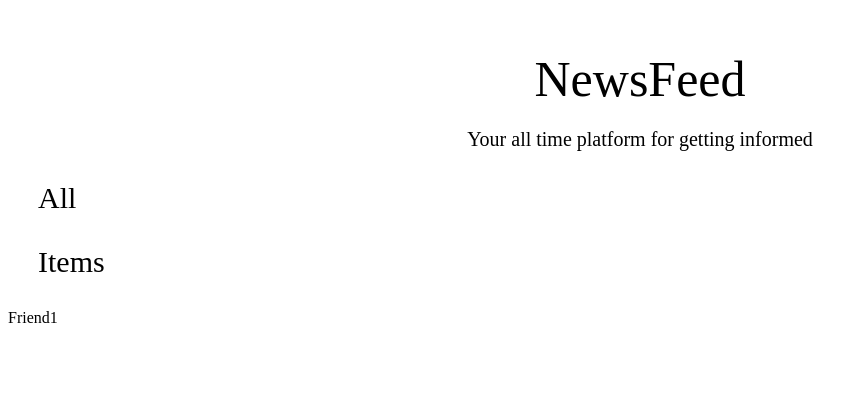
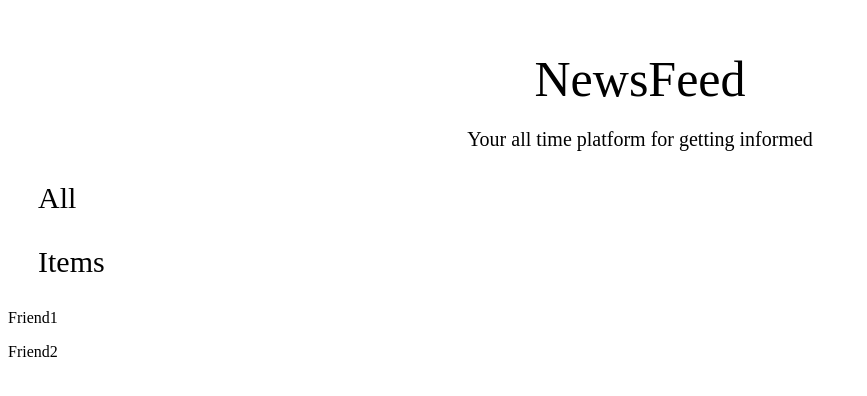
Before and after one commit to paulmunyao/newsfeed, an Angular app: page / in a window 1280 px wide. Shown: the top 396 px of the page, without its empty margins (0-867 px from the left). Built offline with nearby package versions, Linux system fonts and the light colour scheme.

Commit message:
new friend

```diff
--- a/src/app/user/user.component.html
+++ b/src/app/user/user.component.html
@@ -1,2 +1,2 @@
 <p>Friend1</p>
-<p></p>
+<p>Friend2</p>
```
